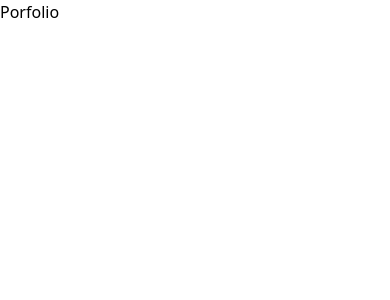
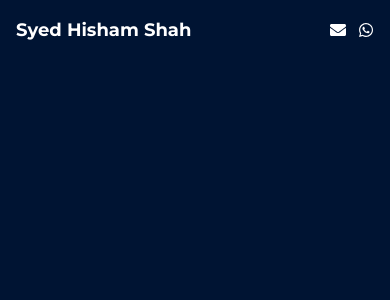
Before and after one commit to syedhisham/My-Portfolio, a React (Vite) app in the folder frontend/: page / in a window 390 px wide. Shown: the top 300 px of the page. Built offline with nearby package versions, Linux system fonts and the light colour scheme; a web font is replaced by a local one.

Commit message:
add Home Page and Header component and routing

```diff
--- a/frontend/src/App.jsx
+++ b/frontend/src/App.jsx
@@ -1,11 +1,16 @@
-import React from 'react'
+import React from "react";
+import { BrowserRouter as Router, Routes, Route } from "react-router-dom";
+import Home from "./pages/Home";
+import "./index.css";
 
 const App = () => {
   return (
-    <div>
-      <h1>Porfolio</h1>
-    </div>
-  )
-}
+    <Router>
+      <Routes>
+        <Route path="/" element={<Home />} />
+      </Routes>
+    </Router>
+  );
+};
 
-export default App
+export default App;
--- a/frontend/src/components/Header.jsx
+++ b/frontend/src/components/Header.jsx
@@ -0,0 +1,107 @@
+import React, { useState, useRef } from "react";
+import { FaEnvelope } from "react-icons/fa";
+import { FaWhatsapp } from "react-icons/fa6";
+import { gsap } from "gsap";
+
+const Header = () => {
+  const [showPhone, setShowPhone] = useState(false);
+  const [showEnvelop, setShowEnvelop] = useState(false);
+  const emailRef = useRef(null);
+  const phoneRef = useRef(null);
+
+  const togglePhone = () => {
+    setShowPhone((prev) => {
+      if (!prev) {
+        gsap.to(emailRef.current, { x: -115, duration: 0.1 });
+        setShowEnvelop(false);
+      } else {
+        gsap.to(emailRef.current, { x: 0, duration: 0.4 });
+      }
+      return !prev;
+    });
+  };
+
+  const toggleEnvelop = () => {
+    setShowEnvelop((prev) => {
+      if (!prev) {
+      }
+      return !prev;
+    });
+  };
+
+  const handleEmailClick = () => {
+    window.location.href = "mailto:syedhishamshah27@gmail.com";
+  };
+
+  const handlePhoneClick = () => {
+    window.location.href = "https://wa.me/923038144158";
+  };
+
+  return (
+    <header className="bg-customBlue montserrat text-white">
+      <div className="max-w-6xl mx-auto px-4 py-4 flex justify-between items-center relative">
+        <h1 className="text-lg md:text-2xl font-bold">Syed Hisham Shah</h1>
+
+        {/* Desktop View */}
+        <div className="hidden md:flex items-center  space-x-4">
+          <div
+            className="flex items-center  relative"
+            ref={emailRef}
+            onClick={handleEmailClick}
+          >
+            <FaEnvelope className="text-white" />
+            <span className="ml-2 text-white">syedhishamshah27@gmail.com</span>
+          </div>
+
+          <div className="flex items-center relative" ref={phoneRef}>
+            <FaWhatsapp className="text-white" />
+            <span className="ml-2 text-white" onClick={handlePhoneClick}>
+              +923038144158
+            </span>
+          </div>
+        </div>
+
+        {/* Mobile View */}
+        <div className="md:hidden flex items-center space-x-3">
+          <div
+            className="relative flex justify-center items-center"
+            ref={emailRef}
+          >
+            <FaEnvelope
+              className="text-white cursor-pointer"
+              onClick={toggleEnvelop}
+            />
+            {showEnvelop && (
+              <div
+                className="absolute left-0 transition-all duration-700 ease-in-out transform -translate-x-full bg-customBlue p-2"
+                onClick={handleEmailClick}
+              >
+                syedhishamshah27@gmail.com
+              </div>
+            )}
+          </div>
+
+          <div
+            className="relative flex justify-center items-center"
+            ref={phoneRef}
+          >
+            <FaWhatsapp
+              className="text-white cursor-pointer"
+              onClick={togglePhone}
+            />
+            {showPhone && (
+              <div
+                className="absolute left-0 transition-all duration-700 ease-in-out transform -translate-x-full p-2"
+                onClick={handlePhoneClick}
+              >
+                +923038144158
+              </div>
+            )}
+          </div>
+        </div>
+      </div>
+    </header>
+  );
+};
+
+export default Header;
--- /dev/null
+++ b/frontend/src/pages/Home.jsx
@@ -0,0 +1,13 @@
+import React from 'react'
+import Header from '../components/Header'
+
+const Home = () => {
+  return (
+    <div>
+      <Header/>
+      <div className="w-full h-[100vh] bg-customBlue"></div>
+    </div>
+  )
+}
+
+export default Home
```
